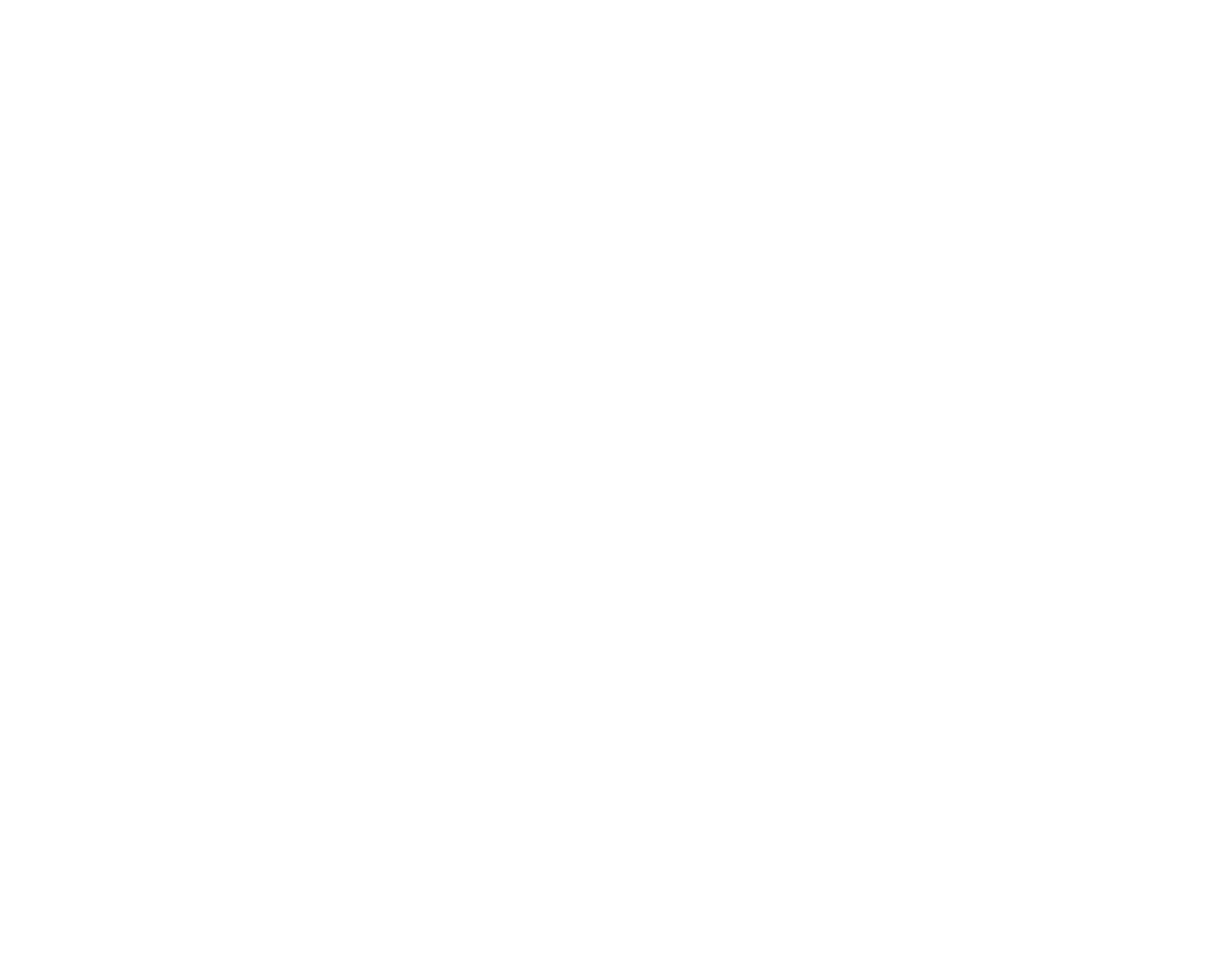
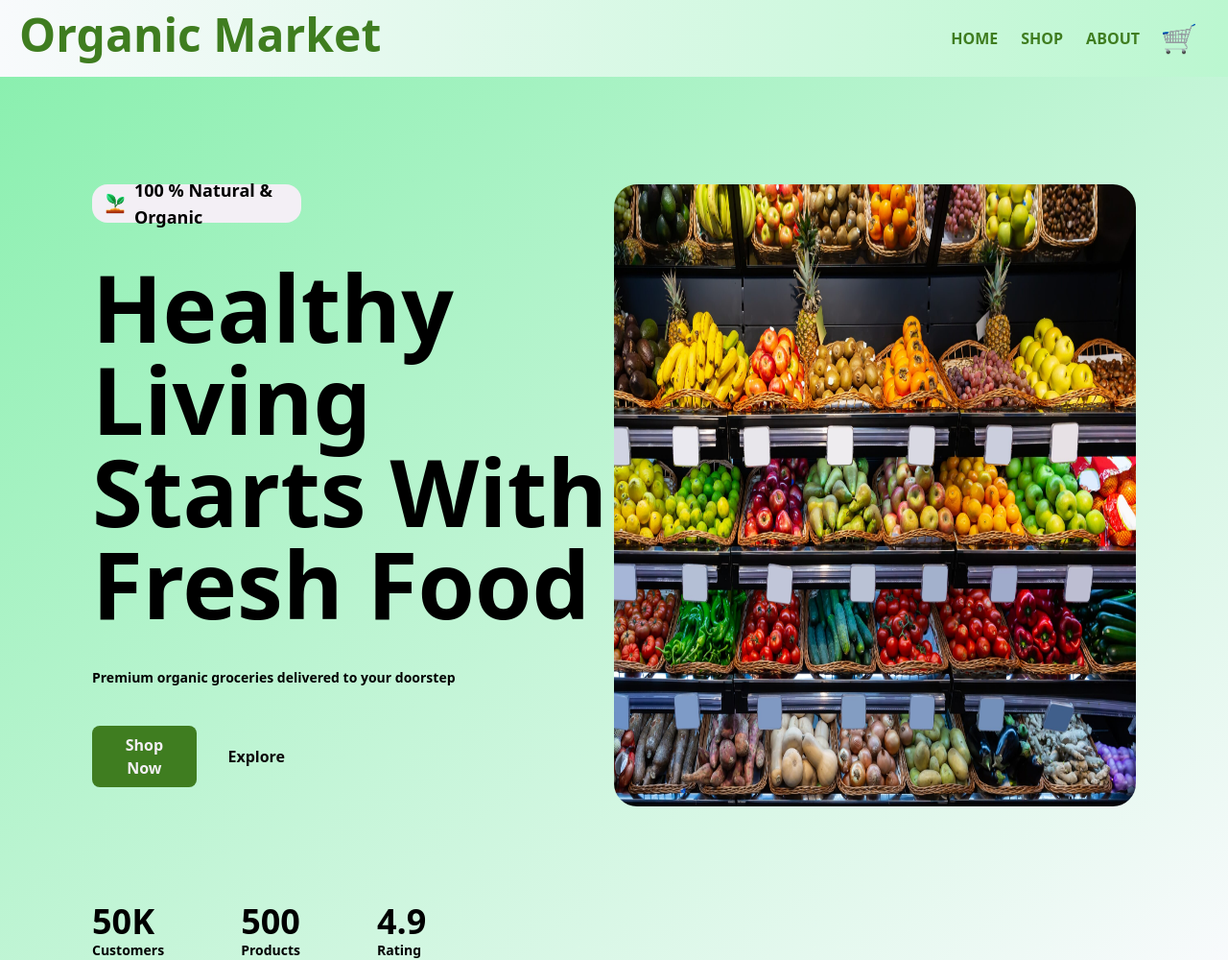
Before and after one commit to XLIYA/organic-shop, a plain HTML site: page index.html in a window 1280 px wide. Shown: the whole page at 96% size. Before the commit the page ends 800 px from the top, so only its background shows below. Drawn offline with nearby package versions, Linux system fonts and the light colour scheme.

Commit message:
feat: creat hero landing

```diff
--- a/index.html
+++ b/index.html
@@ -1,11 +1,72 @@
 <!DOCTYPE html>
 <html lang="en">
+
 <head>
     <meta charset="UTF-8">
     <meta name="viewport" content="width=device-width, initial-scale=1.0">
     <title>organic-shop</title>
+    <script src="https://cdn.tailwindcss.com"></script>
 </head>
+
 <body>
 
+    <!-- this is header and btn -->
+
+    <header class="flex justify-between w-screen h-20 px-5 py-3 bg-gradient-to-r from-slate-50 to-green-200 fixed left-0 top-0">
+        <h2 class="text-[#3F7D20] text-5xl font-extrabold font-sans"> Organic Market </h2>
+        <div class="flex gap-6 font-sans">
+            <button class="font-extrabold text-[#3F7D20]"> HOME</buttonclass=font-extrabold>
+                <button class="font-extrabold text-[#3F7D20]">SHOP </button>
+                <button class="font-extrabold text-[#3F7D20]"> ABOUT </button>
+                <button><img class="w-[70%]" src="assets/icons8-shop-48.png" alt=""></button>
+        </div>
+    </header>
+
+    <!-- img and info  -->
+
+    <div class="flex flex-row-reverse pt-48 px-24 bg-gradient-to-tl from-slate-50 to-green-300 w-full h-[50%]">
+
+        <img class="w-[50%] mb-40 rounded-3xl" src="assets/fruits-vegetables-rack-scaled.jpg" alt="">
+
+        <div class="flex flex-col gap-10">
+            <div class="flex gap-2 bg-[#F3EFF5] rounded-2xl px-3 py-2 items-center  w-[40%] h-10 text-lg font-bold font-sans">
+                <img class="w-6 h-6" src="assets/icons8-sprout-94.png" alt="">
+
+                    100 % Natural & Organic
+            </div>
+
+            <p class="font-extrabold font-sans text-8xl">Healthy Living Starts With Fresh Food </p>
+            <p class="text-sm font-bold font-sans"> Premium organic groceries delivered to your doorstep</p>
+
+    <!-- two btn -->
+
+            <span class="flex gap-2">
+                <button class="bg-[#3F7D20] text-[#F3EFF5] font-sans font-bold rounded-lg px-5 py-2 w-[20%]"> Shop Now</button>
+                <button class=" hover:bg-[#3F7D20]  hover:text-[#F3EFF5] text-[#0D0A0B] font-sans font-bold rounded-lg px-5 py-2 w-[20%]"> Explore </button>
+            </span>
+
+
+    <!-- Rating and stars -->
+
+            <div class="flex gap-20 mt-20">
+                <div class="flex flex-col">
+                    <span class="font-sans font-extrabold text-4xl" >50K</span>
+                    <span class="font-sans font-bold text-sm">Customers</span>
+                </div>
+                <div class="flex flex-col">
+                    <span class="font-sans font-extrabold text-4xl">500</span>
+                    <span class="font-sans font-bold text-sm">Products</span>
+                </div>
+                <div class="flex flex-col">
+                    <span class="font-sans font-extrabold text-4xl">4.9</span>
+                    <span class="font-sans font-bold text-sm">Rating</span>
+                </div>
+
+            </div>
+        </div>
+
+
+    </div>
 </body>
+
 </html>
```
Also changed, not shown: assets/fruits-vegetables-rack-scaled.jpg (added), assets/icons8-shop-48.png (added), assets/icons8-sprout-94.png (added).
